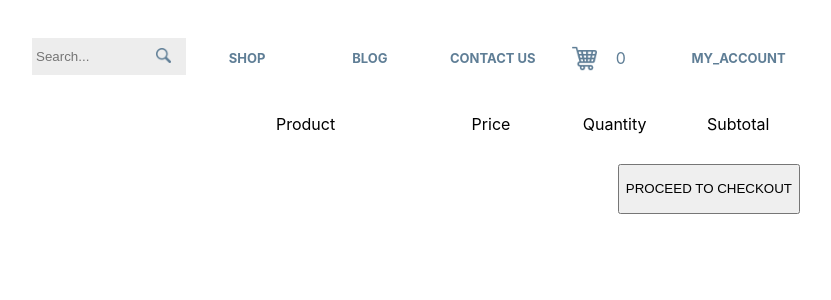
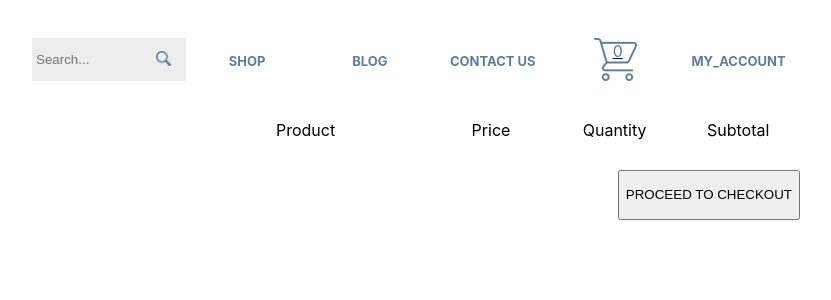
Before and after one commit to NikolasPlatonov/zenbit_store, a React (Create React App) app: page /cart in a window 1280 px wide. Shown: the top 300 px of the page, without its empty margins (224-1055 px from the left). Built offline with nearby package versions, Linux system fonts and the light colour scheme.

Commit message:
Cart count new design added

```diff
--- a/src/components/Header/Header.js
+++ b/src/components/Header/Header.js
@@ -49,17 +49,11 @@ export const Header = ({
         <div className={s.menu_btn}>
           <NavLink to="/contacts">CONTACT US</NavLink>
         </div>
-        <div>
-          <div className={s.cart}>
-            <NavLink to="/cart">
-              <img alt="cart_icon" src={cart} />
-            </NavLink>
-            <div className={s.cart_count}>
-              <div>{cartCounter}</div>
-              <div className={s.count_text}></div>
-            </div>
+        <NavLink to="/cart">
+          <div className={s.cart_image}>
+            <div className={s.cart_count}>{cartCounter}</div>
           </div>
-        </div>
+        </NavLink>
         <div className={s.menu_btn}>
           <NavLink to="/login">MY_ACCOUNT</NavLink>
         </div>
--- a/src/components/Header/Header.module.css
+++ b/src/components/Header/Header.module.css
@@ -46,29 +46,21 @@
   font-size: 13px;
 }
 
-.cart {
-  display: grid;
-  grid-template-columns: 1fr 1fr;
-  text-align: center;
-}
-
-.cart img {
-  height: 25px;
-  margin-top: 8px;
+.cart_image {
+  background-image: url('./../../assets/images/shopping-cart.png');
+  background-repeat: no-repeat;
+  /* background-size: 55% auto; */
+  background-size: contain;
+  background-position-x: 50%;
+  background-position-y: 50%;
+  min-height: 43px;
 }
 
 .cart_count {
-  display: grid;
-  grid-template-columns: 1fr;
   color: #5f7e96;
-  text-align: left;
-  margin-top: 10px;
-}
-
-.count_text {
-  font-size: 12px;
-  margin-top: 3px;
-  text-align: left;
+  text-align: center;
+  padding-top: 3px;
+  padding-left: 4px;
 }
 
 .login {
```
Also changed, not shown: src/assets/images/shopping-cart.png.
